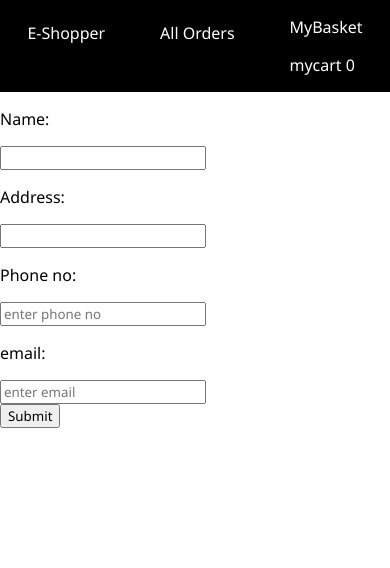
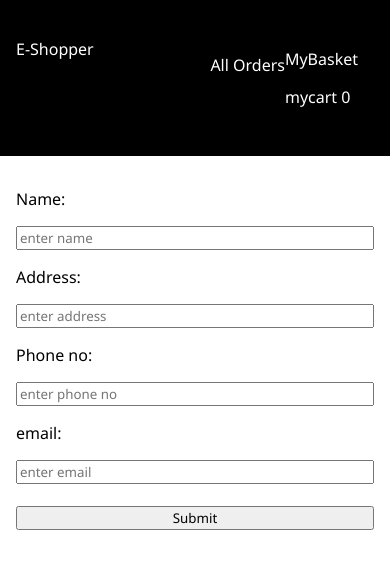
Before and after one commit to priyagupta14/bigbasket, a React (Create React App) app: page /checkout in a window 390 px wide. Shown: the top 568 px of the page. Built offline with nearby package versions, Linux system fonts and the light colour scheme.

Commit message:
feat: responsiveness for cart

```diff
--- a/src/App.jsx
+++ b/src/App.jsx
@@ -39,6 +39,28 @@ export default class App extends Component {
       ],
       cartCount: 0,
       cartItems: [],
+      pastOrder: {
+        list: [
+          {
+            id: 1,
+            name: 'banana',
+            count: 0,
+            price: 50,
+          },
+          {
+            id: 2,
+            name: 'apple',
+            count: 0,
+            price: 30,
+          },
+          {
+            id: 3,
+            name: 'apple',
+            count: 0,
+            price: 30,
+          },
+        ],
+      },
     };
   }
 
@@ -68,10 +90,10 @@ export default class App extends Component {
     console.log('Decrementing', id);
     const newState = {
       ...this.state,
-      cartCount:
-        this.state.cartCount > 0
-          ? this.state.cartCount - 1
-          : this.state.cartCount,
+      cartCount: (this.state.products.find((eachProduct) => {
+        if (eachProduct.id === id) return eachProduct.count > 0;
+        return false;
+      })) ? this.state.cartCount - 1 : this.state.cartCount,
       products: this.state.products.map((eachProduct) => {
         if (eachProduct.id === id && eachProduct.count > 0) {
           return { ...eachProduct, count: eachProduct.count - 1 };
--- a/src/Components/Cart/Cart.css
+++ b/src/Components/Cart/Cart.css
@@ -43,6 +43,8 @@ p > button {
   border-radius: 15px;
 }
 .checkout > button {
+  display: flex;
+
   padding: 2em;
   width: 10rem;
   height: 4rem;
@@ -50,16 +52,22 @@ p > button {
   box-shadow: 5px 5px 5px grey;
 }
 @media screen and (max-width: 24rem) {
-  .cart-div>h1 {
-    font-size: x-small;
+  .cart-table{
+    margin: auto;
   }
   .cart-button {
     margin: 10px 10px;
+    padding: 10px;
     display: flex;
     flex-direction: column-reverse;
   }
-  .cart-table-header, .cart-div{
+  .cart-table-header>th, .cart-div{
     margin: auto;
-    font-size: x-small;
+    font-size: xx-small;
+  }
+  .checkout{
+    display: flex;
+    flex-direction: column;
+    align-items: center;
   }
 }
--- a/src/Components/Checkout/Checkout.css
+++ b/src/Components/Checkout/Checkout.css
@@ -1,8 +1,18 @@
-.checkout-forms{
+.checkout-form{
     display: flex;
-    border: solid balck 1px;
-    margin: auto;
+    flex-direction: column;
+    align-content: center;
+    margin: 15px 10rem;
+    padding: 2rem;
 }
-div{
-    border: solid balck 1px;
-}
+@media screen and (max-width: 50rem) {
+    .checkout-form{
+      margin: auto;
+      padding: 1rem;
+      display: flex;
+      justify-content: center;
+    }
+    .checkout-form>input{
+        align-items: center;
+    }
+  }
--- a/src/Components/Checkout/Checkout.jsx
+++ b/src/Components/Checkout/Checkout.jsx
@@ -48,6 +48,8 @@ export default class Checkout extends Component {
     const validity = this.state.formValidity;
     const isEmail = name === 'email';
     const isPhoneNo = name === 'phoneNo';
+    const isAddress = name === 'address';
+    const isName = name === 'name';
     const emailTest = /^[^\s@]+@[^\s@]+\.[^\s@]{2,}$/i;
     validity[name] = value.length > 0;
     fieldValidationErrors[name] = validity[name] ? '' : `${name} is required`;
@@ -60,6 +62,14 @@ export default class Checkout extends Component {
         validity[name] = value.length === 10;
         fieldValidationErrors[name] = validity[name] ? '' : `${name} should be an valid`;
       }
+      if (isAddress) {
+        validity[name] = value.length > 10;
+        fieldValidationErrors[name] = validity[name] ? '' : `${name} should be longer than 10 characters`;
+      }
+      if (isName) {
+        validity[name] = value.length > 5;
+        fieldValidationErrors[name] = validity[name] ? '' : `${name} too short`;
+      }
     }
     this.setState({
       formErrors: fieldValidationErrors,
@@ -70,13 +80,13 @@ export default class Checkout extends Component {
   render() {
     const { formValues, formValidity, formErrors } = this.state;
     return (
-      <div className="checkout-form">
-        <form>
+      <div>
+        <form className="checkout-form">
           <p>Name:</p>
-          <input type="text" name="name" onChange={this.handleChange} value={this.state.name} />
+          <input type="text" name="name" placeholder="enter name" onChange={this.handleChange} value={this.state.name} />
           <div className="invalid-feedback">{formErrors.name}</div>
           <p>Address:</p>
-          <input type="text" name="address" onChange={this.handleChange} value={this.state.address} />
+          <input type="text" name="address" placeholder="enter address" onChange={this.handleChange} value={this.state.address} />
           <div className="invalid-feedback">{formErrors.address}</div>
           <p>Phone no:</p>
           <input type="number" name="phoneNo" placeholder="enter phone no" onChange={this.handleChange} value={this.state.phoneNo} />
@@ -84,6 +94,7 @@ export default class Checkout extends Component {
           <p>email:</p>
           <input type="email" name="email" placeholder="enter email" onChange={this.handleChange} value={formValues.email} />
           <div className="invalid-feedback">{formErrors.email}</div>
+          <br />
           <input type="submit" value="Submit" />
         </form>
       </div>
--- a/src/Components/Home/Home.css
+++ b/src/Components/Home/Home.css
@@ -9,4 +9,7 @@
     display: flex;
     justify-content: center;
   }
+  h1{
+    font-size: large;
+  }
 }
--- a/src/Components/NavBar/NavBar.css
+++ b/src/Components/NavBar/NavBar.css
@@ -1,6 +1,12 @@
 .navbar {
   display: flex;
-  justify-content: space-around;
+  justify-content: space-between;
   background-color: black;
-  /* padding: 1rem; */
+  padding: 1rem;
 }
+.left-side-navbar{
+  display: flex;
+  padding: 1rem;
+  align-items: space-evenly;
+
+}
--- a/src/Components/NavBar/NavBar.jsx
+++ b/src/Components/NavBar/NavBar.jsx
@@ -13,6 +13,7 @@ export default class NavBar extends Component {
           <br />
           E-Shopper
         </Link>
+        <div className="left-side-navbar">
           <Link
             style={{ textDecoration: 'none', color: 'white' }}
             to="/allOrders"
@@ -24,6 +25,7 @@ export default class NavBar extends Component {
             <MyBasket itemInCart={this.props.itemInCart} />
           </Link>
         </div>
+      </div>
     );
   }
 }
```
Lines whose indentation alone changed are shown as unchanged.
